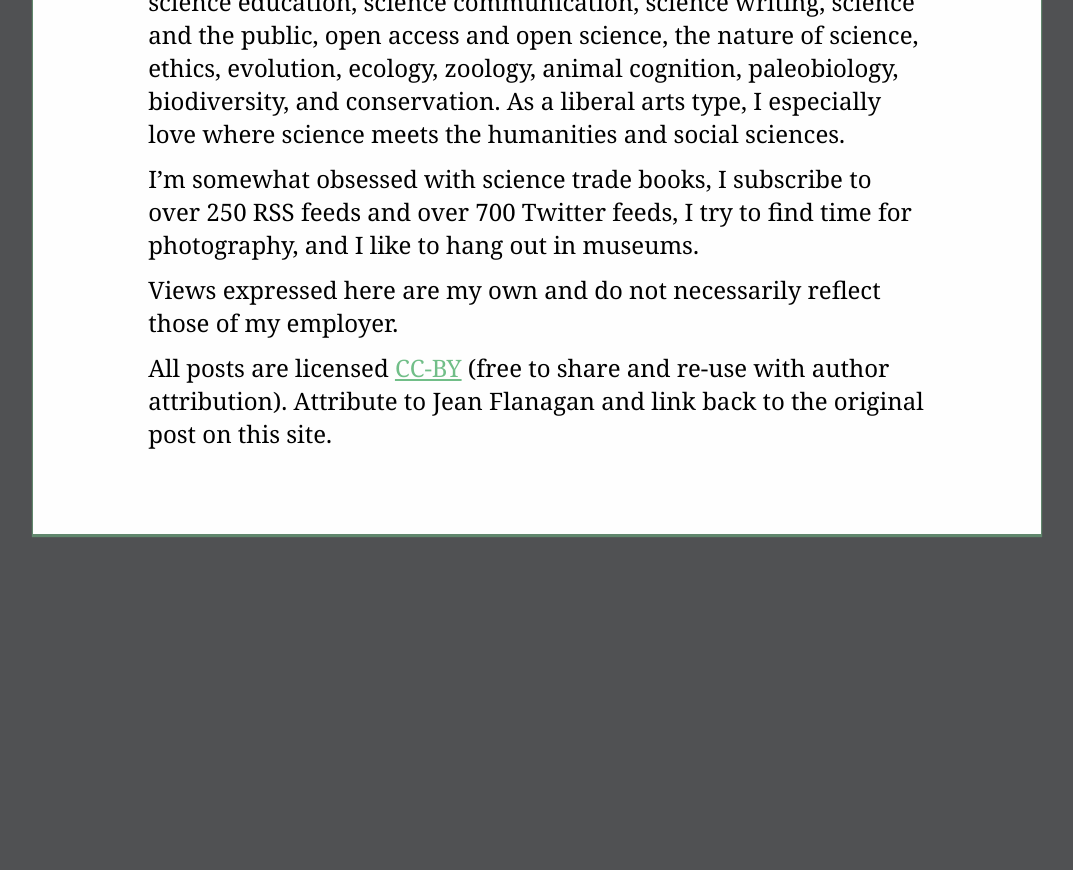
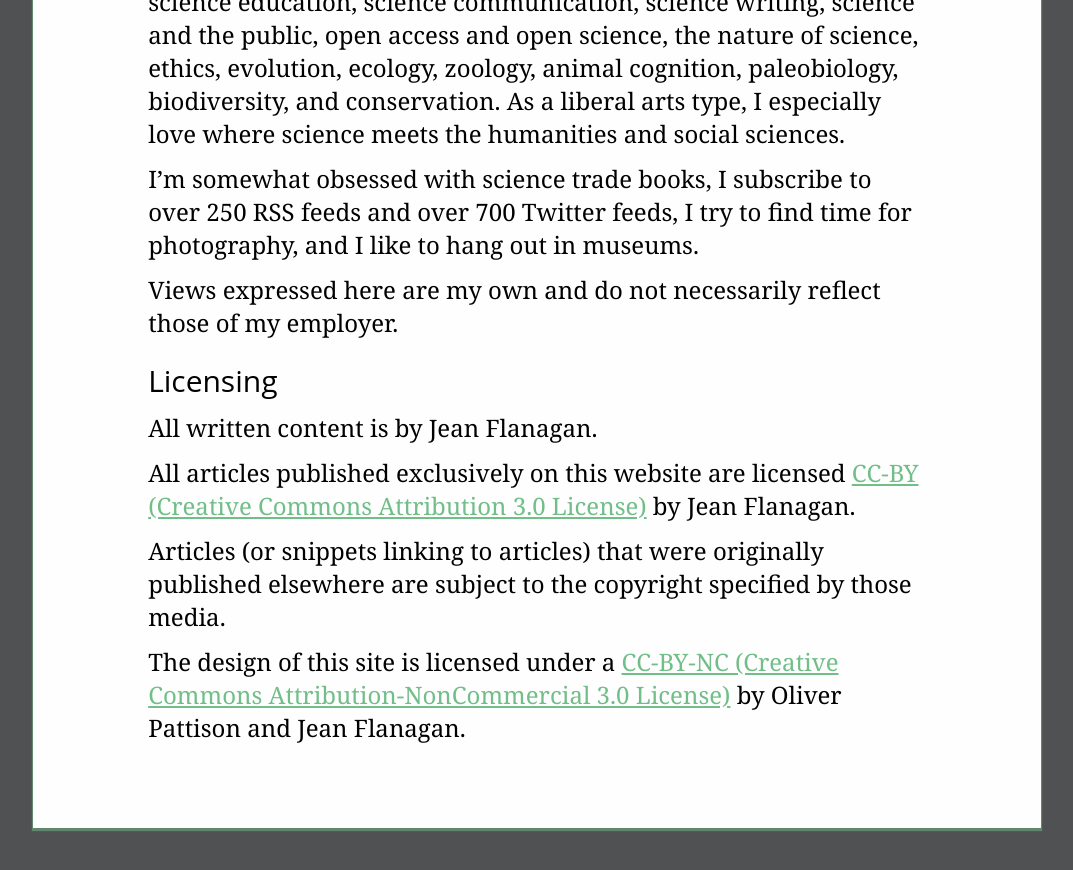
Before and after one commit to jshawl/jeancflanagan, a Jekyll site: the page built from about/index.html, in a window 1280 px wide and 900 px high, scrolled down 633 px. Shown: the top 870 px of the window, without its empty margins (103-1176 px from the left). Built offline with Jekyll 4.4.1, drawn with Linux system fonts in a browser that asks for light colours; before the commit the page ends 1239 px from its top, so only the background shows below that.

Commit message:
clarfied the CC license in the readme and about page.

```diff
--- a/about/index.html
+++ b/about/index.html
@@ -11,5 +11,9 @@ title: About
   <p>My interests include school-based science education, free-choice science education, science communication, science writing, science and the public, open access and open science, the nature of science, ethics, evolution, ecology, zoology, animal cognition, paleobiology, biodiversity, and conservation. As a liberal arts type, I especially love where science meets the humanities and social sciences.</p>
   <p>I’m somewhat obsessed with science trade books, I subscribe to over 250 RSS feeds and over 700 Twitter feeds, I try to find time for photography, and I like to hang out in museums.</p>
   <p>Views expressed here are my own and do not necessarily reflect those of my employer.</p>
-  <p>All posts are licensed <a href="http://creativecommons.org/licenses/by/3.0/deed.en_US">CC-BY</a> (free to share and re-use with author attribution). Attribute to Jean Flanagan and link back to the original post on this site.</p>
+  <h2>Licensing</h2>
+  <p>All written content is by Jean Flanagan.</p>
+  <p>All articles published exclusively on this website are licensed <a href="http://creativecommons.org/licenses/by/3.0/deed.en_US">CC-BY (Creative Commons Attribution 3.0 License)</a> by Jean Flanagan.</p>
+  <p>Articles (or snippets linking to articles) that were originally published elsewhere are subject to the copyright specified by those media.</p>
+  <p>The design of this site is licensed under a <a rel="license" href="http://creativecommons.org/licenses/by-nc/3.0/deed.en_US">CC-BY-NC (Creative Commons Attribution-NonCommercial 3.0 License)</a> by Oliver Pattison and Jean Flanagan.</p>
 </article>
```
Also changed, not shown: README.md.
